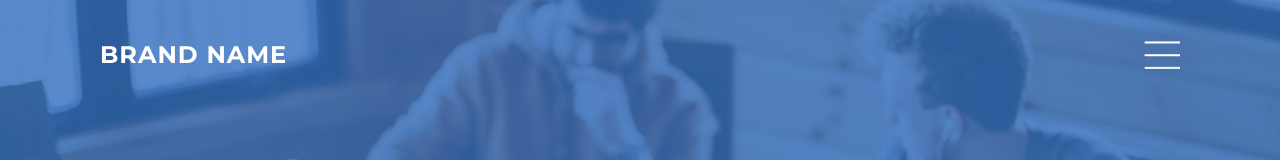
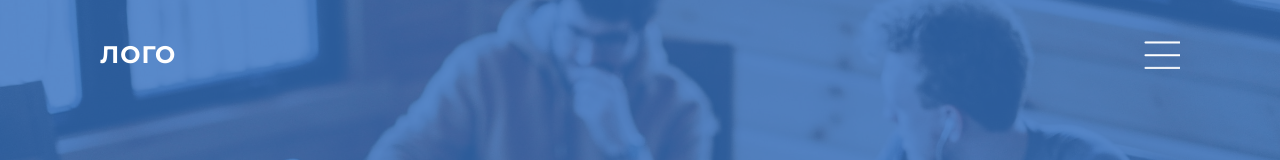
Before and after one commit to fr756/responsive_landing, a plain HTML site: page index.html in a window 1280 px wide. Shown: the top 160 px of the page. Drawn offline with Linux system fonts and the light colour scheme.

Commit message:
Update index.html
change txt

```diff
--- a/index.html
+++ b/index.html
@@ -11,7 +11,7 @@
     <!--BANNER-->
     <div class="banner">
         <header>
-            <a href="#" class="logo">Brand Name</a>
+            <a href="#" class="logo">ЛОГО</a>
             <div class="toggle"></div>
         </header>
         <img src="assets/bg.jpg">
```
